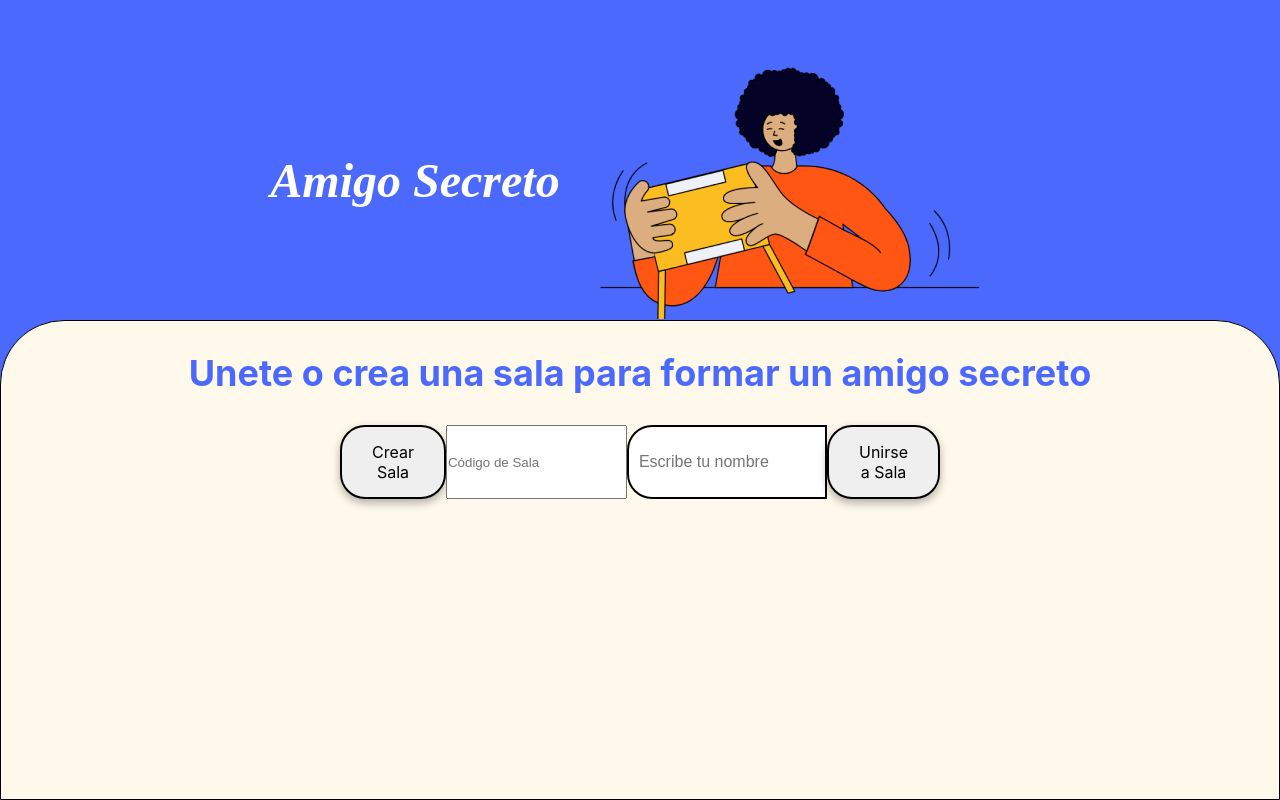
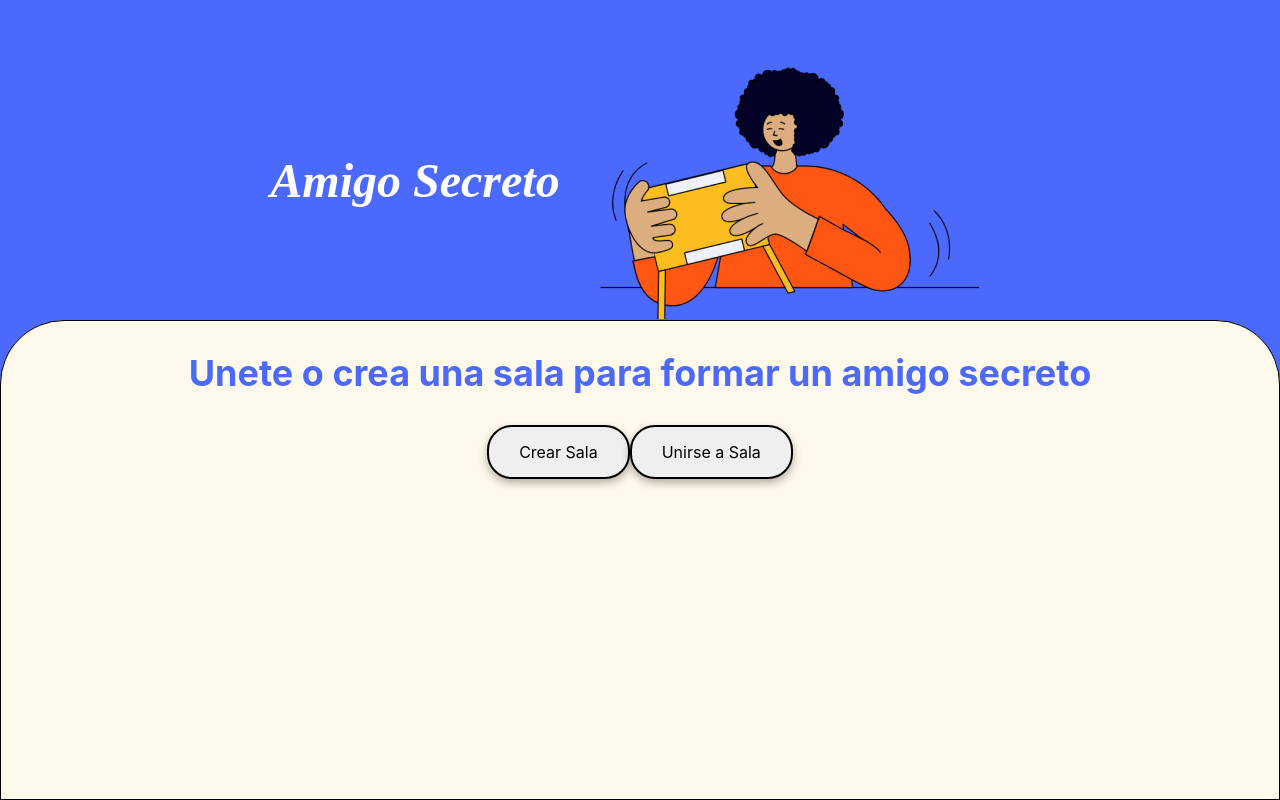
Before and after one commit to ArturoCCS/Secret-Santa, a website with bundled scripts: page src/pages/index.html in a window 1280 px wide. Built offline with nearby package versions, Linux system fonts and the light colour scheme; no server answers; files whose address does not match are found by name.

Commit message:
update index

```diff
--- a/src/pages/index.html
+++ b/src/pages/index.html
@@ -18,8 +18,6 @@
 
             <div class="input-wrapper">
                 <button id="createRoomBtn">Crear Sala</button>
-                <input type="text" id="joinRoomInput" placeholder="Código de Sala">
-                <input type="text" id="name" class="input-name" placeholder="Escribe tu nombre">
                 <button id="joinRoomBtn">Unirse a Sala</button>
             </div>
         </section>
```
